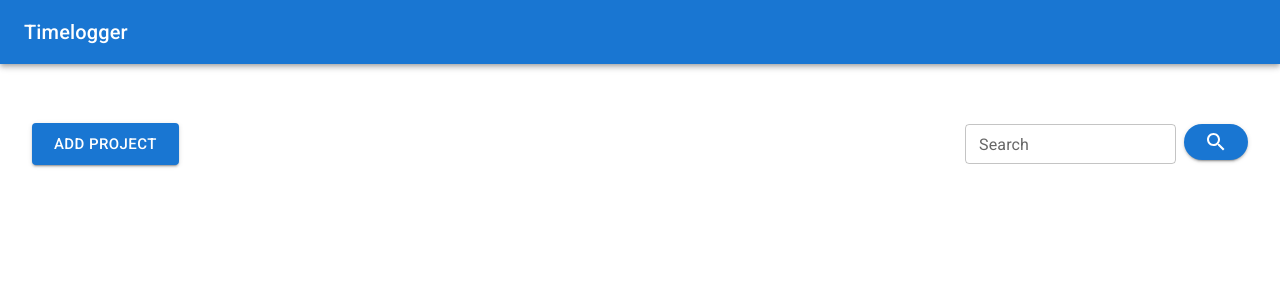
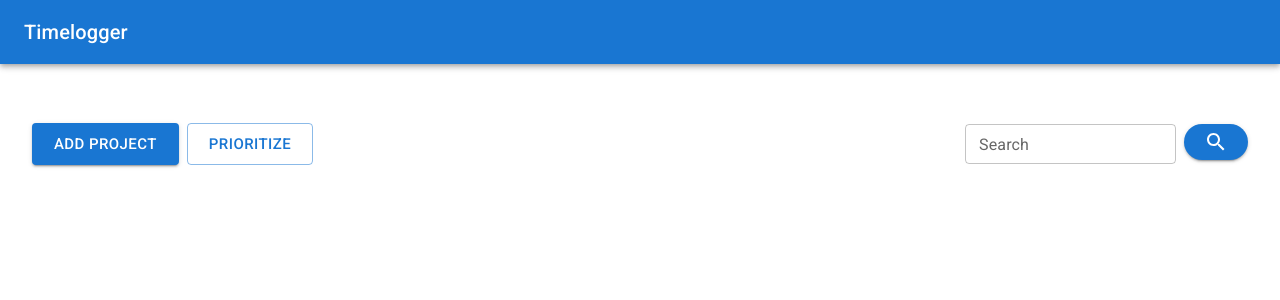
Before and after one commit to aantunes89/timelogger-challenge, a React (Create React App) app in the folder client/: page / in a window 1280 px wide. Shown: the top 300 px of the page. Built offline with nearby package versions, Linux system fonts and the light colour scheme; no server answers.

Commit message:
added sorting functionality

```diff
--- a/client/src/app/hooks/useProjects.tsx
+++ b/client/src/app/hooks/useProjects.tsx
@@ -6,10 +6,9 @@ import React, {
   useEffect,
 } from "react";
 import { Project } from "../models/Project";
-import { getEntries } from "../services/storageService";
-import { setupProjectPayload } from "../services/projectFormatterService";
+
 import { useScreenState } from "./useScreenState";
-import { axiosApiService } from "../api/projects";
+import { getAllProjects } from "../api/projects";
 ("../api/projects.ts");
 
 interface ProjectsProviderProps {
@@ -20,6 +19,7 @@ interface ProjectContextData {
   projects: Project[];
   projectId: number | null;
   setProjectId: (id: number) => void;
+  sortByDeadLine: () => void;
 }
 
 const ProjectsContext = createContext<ProjectContextData>(
@@ -34,11 +34,19 @@ export function ProjectsProvider({ children }: ProjectsProviderProps) {
 
   async function fetchProjects() {
     try {
-      const { data } = await axiosApiService.get<Project[]>("/projects");
-      updateProjectsPayload(data);
+      const { projects: newProjects } = await getAllProjects();
+      setProjects([...newProjects]);
     } catch (error) {
       console.log("Show Error");
     }
+  }
+
+  function sortByDeadLine() {
+    const sortedProjects = projects.sort(
+      (a, b) => new Date(a.deadLine).getTime() - new Date(b.deadLine).getTime()
+    );
+
+    setProjects([...sortedProjects]);
   }
 
   useEffect((): void => {
@@ -46,17 +54,13 @@ export function ProjectsProvider({ children }: ProjectsProviderProps) {
     setShouldUpdate(false);
   }, [shouldUpdate, setShouldUpdate]);
 
-  function updateProjectsPayload(projects: Project[]) {
-    const newProjectList = setupProjectPayload(projects);
-    setProjects(newProjectList);
-  }
-
   return (
     <ProjectsContext.Provider
       value={{
         projects,
         projectId,
         setProjectId,
+        sortByDeadLine,
       }}
     >
       {children}
--- a/client/src/app/views/Projects.tsx
+++ b/client/src/app/views/Projects.tsx
@@ -9,10 +9,13 @@ import { Container } from "./styles";
 
 import { useScreenState } from "../hooks/useScreenState";
 import { NewProjectModal } from "../components/NewProjectModal/NewProjectModal";
+import { useProjects } from "../hooks/useProjects";
 
 export default function Projects() {
   const { isModalOpen, setModalOpen, isProjectModalOpen, setProjectModalOpen } =
     useScreenState();
+
+  const { sortByDeadLine } = useProjects();
 
   return (
     <>
@@ -22,8 +25,17 @@ export default function Projects() {
             size="large"
             variant="contained"
             onClick={() => setProjectModalOpen(true)}
+            className="add-project-btn"
           >
             Add Project
+          </Button>
+
+          <Button
+            size="large"
+            variant="outlined"
+            onClick={() => sortByDeadLine()}
+          >
+            Prioritize
           </Button>
         </Box>
         <Box>
--- a/client/src/app/views/styles.ts
+++ b/client/src/app/views/styles.ts
@@ -8,4 +8,8 @@ export const Container = styled.div`
   flex-wrap: wrap;
   justify-content: space-between;
   margin: 1.5rem 0;
+
+  .add-project-btn {
+    margin-right: 0.5rem;
+  }
 `;
```
